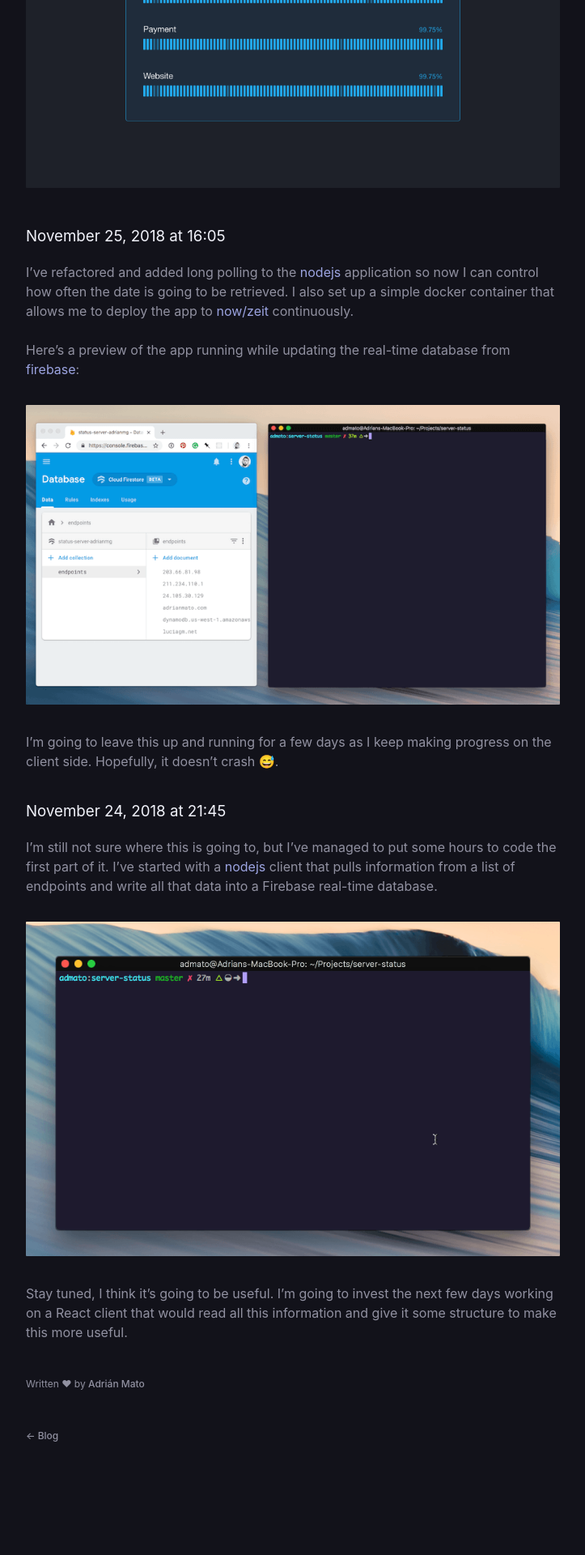
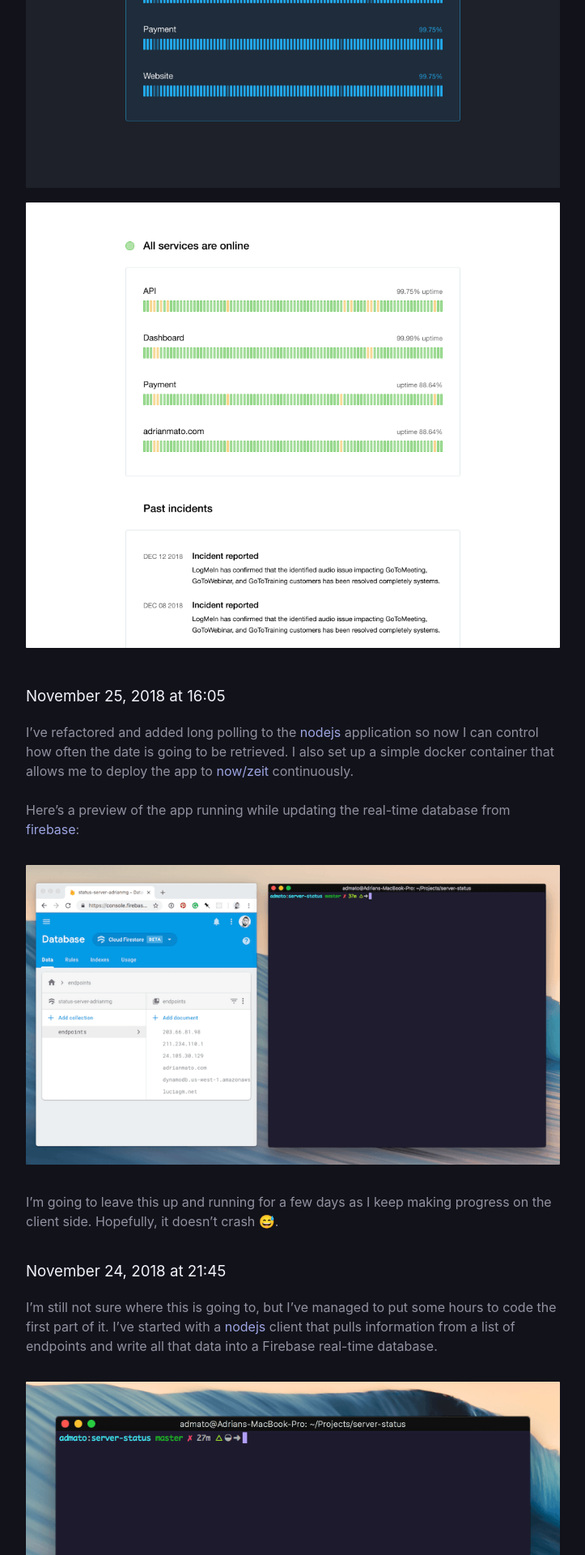
Before and after one commit to adrianmg/adrianmg.github.io, a Jekyll site: the page built from _posts/2018-11-24-server-status.md, in a window 1280 px wide. Shown: the part 683-2603 px from the top of the page at 81% size, without its empty margins (278-1001 px from the left). Built offline with Jekyll 4.4.1, drawn with Linux system fonts in a browser that asks for light colours; before the commit the page ends 2540 px from its top, so only the background shows below that.

Commit message:
Post update

```diff
--- a/_posts/2018-11-24-server-status.md
+++ b/_posts/2018-11-24-server-status.md
@@ -12,6 +12,7 @@ A small tool for servers on the works."
 Some news, [Iván](http://ivanguardado.com) has paired up with me helping to improve the business logic, and making the code a bit more robust for future steps. I'm trying to put together a template to generate the first version of the front-end. Basically we will be able to serve all the data we're collecting.
 
 ![UI components race calculator]({{ "/assets/images/posts/2019/server-status-03.png" | relative_url }})
+![UI components race calculator]({{ "/assets/images/posts/2019/server-status-04.png" | relative_url }})
 
 ### November 25, 2018 at 16:05
 {:.anchor }
```
Also changed, not shown: assets/images/posts/2019/server-status-04.png (added).
